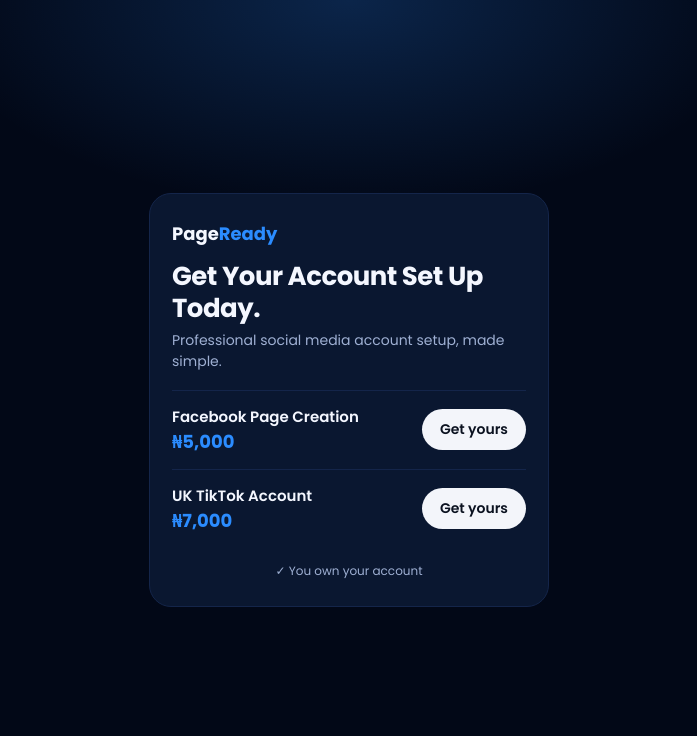
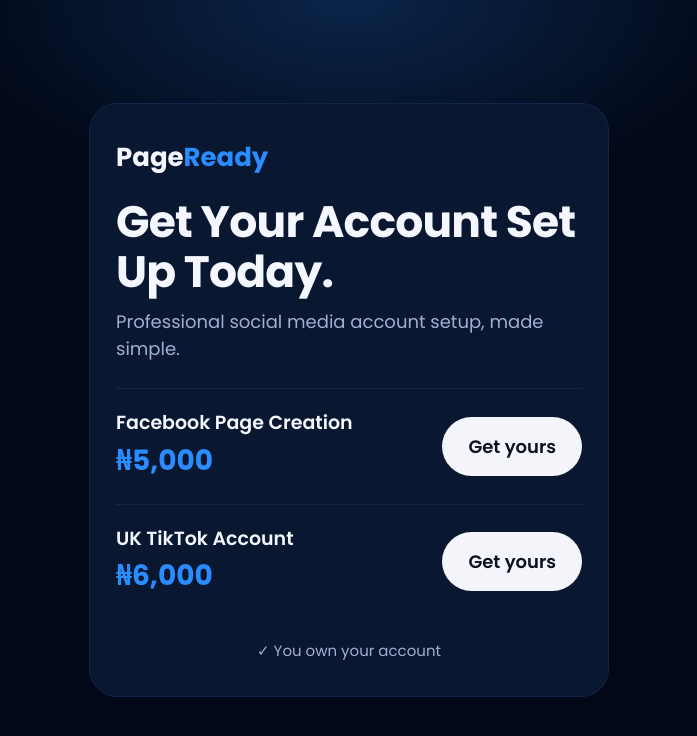
Before and after one commit to codebyemmanuel19/pageready, a plain HTML site: page index.html in a window 1280 px wide. Shown: the whole page, without its empty margins (291-988 px from the left). Drawn offline with Linux system fonts and the light colour scheme.

Commit message:
Bigger layout

```diff
--- a/index.html
+++ b/index.html
@@ -8,32 +8,30 @@
 <style>
   *{box-sizing:border-box;margin:0;padding:0}
   body{
-    min-height:100vh;display:grid;place-items:center;padding:16px;
+    min-height:100vh;display:grid;place-items:center;padding:14px;
     background:radial-gradient(600px 300px at 50% 0,rgba(43,140,255,.22),transparent 70%),#020817;
     font-family:'Poppins',system-ui,sans-serif;color:#f4f7ff;-webkit-font-smoothing:antialiased;
   }
   .card{
-    width:100%;max-width:400px;background:#0a1730;border:1px solid #14254a;
-    border-radius:22px;padding:26px 22px;
+    width:100%;max-width:520px;background:#0a1730;border:1px solid #14254a;
+    border-radius:28px;padding:34px 26px;
   }
-  .brand{font-weight:700;font-size:18px}
+  .brand{font-weight:700;font-size:26px}
   .brand em{font-style:normal;color:#2b8cff}
-  h1{font-size:26px;line-height:1.2;font-weight:700;margin:14px 0 6px;letter-spacing:-.5px}
-  .sub{color:#9fb0d3;font-size:14px;margin-bottom:18px}
+  h1{font-size:clamp(34px,9vw,44px);line-height:1.15;font-weight:700;margin:20px 0 10px;letter-spacing:-.8px}
+  .sub{color:#9fb0d3;font-size:18px;margin-bottom:26px}
   .item{
-    display:flex;align-items:center;justify-content:space-between;gap:12px;
-    padding:14px 0;border-top:1px solid #14254a;
+    display:flex;align-items:center;justify-content:space-between;gap:14px;
+    padding:22px 0;border-top:1px solid #14254a;
   }
-  .name{font-weight:600;font-size:15px}
-  .price{color:#2b8cff;font-weight:700;font-size:18px}
-  .save{color:#2ee59d;font-size:12px;font-weight:600;margin-left:6px}
+  .name{font-weight:600;font-size:19px;line-height:1.3}
+  .price{color:#2b8cff;font-weight:700;font-size:28px;margin-top:4px}
   button{
-    font-family:inherit;font-weight:600;font-size:14px;cursor:pointer;border:0;
-    background:#f3f5fa;color:#0b1220;padding:10px 18px;border-radius:999px;white-space:nowrap;
+    font-family:inherit;font-weight:600;font-size:18px;cursor:pointer;border:0;
+    background:#f3f5fa;color:#0b1220;padding:16px 26px;border-radius:999px;white-space:nowrap;
   }
   button:hover{background:#fff}
-  .best button{background:#2b8cff;color:#fff}
-  .note{text-align:center;color:#9fb0d3;font-size:12px;margin-top:14px}
+  .note{text-align:center;color:#9fb0d3;font-size:15px;margin-top:20px}
 </style>
 </head>
 <body>
@@ -48,7 +46,7 @@
     </div>
 
     <div class="item">
-      <div><div class="name">UK TikTok Account</div><div class="price">₦7,000</div></div>
+      <div><div class="name">UK TikTok Account</div><div class="price">₦6,000</div></div>
       <button data-order="UK TikTok Account Setup (₦5,000)">Get yours</button>
     </div>
 
```
